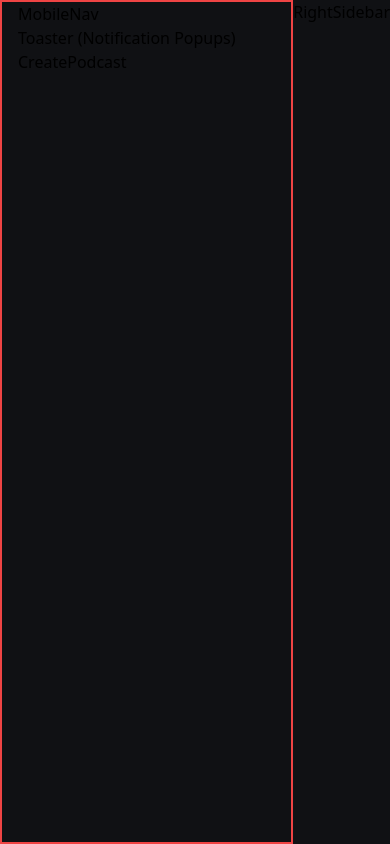
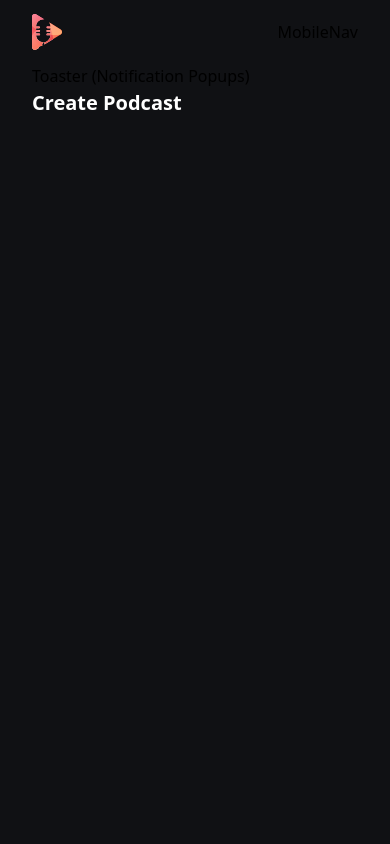
Before and after one commit to AjayTumula/100xdevpodcast, a Next.js app: page /create-podcast in a window 390 px wide. Built offline with nearby package versions, Linux system fonts and the light colour scheme.

Commit message:
update file structure, components

```diff
--- a/app/(root)/create-podcast/page.tsx
+++ b/app/(root)/create-podcast/page.tsx
@@ -2,7 +2,9 @@ import React from 'react'
 
 const CreatePodcast = () => {
   return (
-    <div>CreatePodcast</div>
+    <div>
+      <h1 className='text-20 font-bold text-white-1'>Create Podcast</h1>
+    </div>
   )
 }
 
--- a/app/(root)/discover/page.tsx
+++ b/app/(root)/discover/page.tsx
@@ -2,7 +2,9 @@ import React from 'react'
 
 const Discover = () => {
   return (
-    <div>Discover</div>
+    <div>
+      <h1 className='text-20 font-bold text-white-1'>Discover</h1>
+    </div>
   )
 }
 
--- a/app/(root)/layout.tsx
+++ b/app/(root)/layout.tsx
@@ -1,5 +1,6 @@
-import LeftSidebar from "@/components/ui/LeftSidebar";
-import RightSidebar from "@/components/ui/RightSidebar";
+import LeftSidebar from "@/components/LeftSidebar";
+import MobileNav from "@/components/MobileNav";
+import RightSidebar from "@/components/RightSidebar";
 import Image from "next/image";
 
 export default function RootLayout({
@@ -12,14 +13,18 @@ export default function RootLayout({
         <main className="relative flex bg-black-3">
             <LeftSidebar />
 
-            <section className="border-2 border-red-500 flex min-h-screen
+            <section className="flex min-h-screen
              flex-1 flex-col px-4 sm:px-14">
-              <div>
-                <div>
-                  {/* <Image /> */}
-                  MobileNav
+              <div className="mx-auto flex w-full max-w-5xl flex-col max-sm:px-4">
+                <div className="flex h-16 items-center justify-between md:hidden">
+                  <Image
+                  src="/icons/logo.svg"
+                  width={30}
+                  height={30}
+                  alt="menu icon"/>
+                  <MobileNav />
                 </div>
-                <div>
+                <div className="flex flex-col md:pb-1">
                   Toaster (Notification Popups)
                   {children}
                 </div>
--- /dev/null
+++ b/components/MobileNav.tsx
@@ -0,0 +1,9 @@
+import React from 'react'
+
+const MobileNav = () => {
+  return (
+    <div>MobileNav</div>
+  )
+}
+
+export default MobileNav
--- a/components/ui/RightSidebar.tsx
+++ b/components/RightSidebar.tsx
@@ -2,7 +2,7 @@ import React from 'react'
 
 const RightSidebar = () => {
   return (
-    <div>RightSidebar</div>
+    <section className='right_sidebar text-white-1'>RightSidebar</section>
   )
 }
 
```
Also changed, not shown: components/LeftSidebar.tsx (renamed from components/ui/LeftSidebar.tsx).
